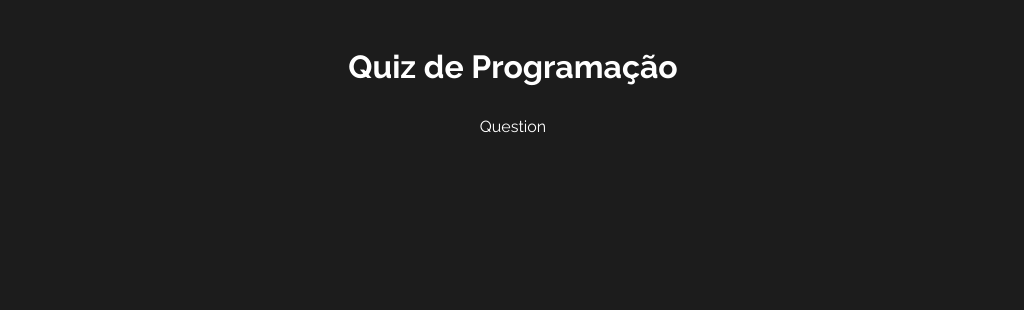
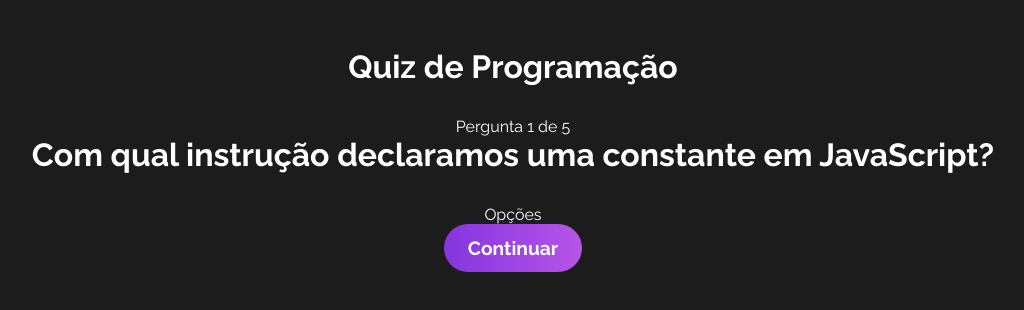
Before and after one commit to augusto0123/quiz-react, a React (Vite) app in the folder quiz/: page / in a window 1280 px wide. Both pictures are taken after a click on the button "Iniciar". Shown: the top 310 px of the page, without its empty margins (127-1151 px from the left). Built offline with nearby package versions, Linux system fonts and the light colour scheme.

Commit message:
feat: exibindo a pergunta

```diff
--- a/quiz/src/App.jsx
+++ b/quiz/src/App.jsx
@@ -1,4 +1,4 @@
-import { useState } from 'react'
+import { useEffect, useState } from 'react'
 
 import { useContext } from 'react'
 import Welcome from './components/Welcome'
@@ -10,6 +10,10 @@
 function App() {
 
   const [quizState, dispatch] = useContext(QuizContext);
+
+  useEffect(() => {
+    dispatch({type: "REORDER_QUESTIONS"})
+  },[])
 
   return (
     <>
--- a/quiz/src/components/Question.jsx
+++ b/quiz/src/components/Question.jsx
@@ -6,10 +6,17 @@
 
     const [quizState, dispatch] = useContext(QuizContext);
 
-    console.log(quizState)
+    const currentQuestion = quizState.questions[quizState.currentQuestion]
 
   return (
-    <div>Question</div>
+    <div id='question'>
+        <p>Pergunta {quizState.currentQuestion + 1} de {quizState.questions.length}</p>
+        <h1>{currentQuestion.question}</h1>
+        <div id="options-container">
+            <p>Opções</p>
+        </div>
+        <button>Continuar</button>
+    </div>
   )
 }
 
--- a/quiz/src/context/quiz.jsx
+++ b/quiz/src/context/quiz.jsx
@@ -7,6 +7,7 @@
 const initialState = {
     gameStage: STAGES[0],
     questions,
+    currentQuestion: 0,
 }
 
 const quizReducer = (state, action) => {
@@ -18,7 +19,16 @@
             return {
                 ...state,
                 gameStage: STAGES[1],
-            }
+            };
+
+        case "REORDER_QUESTIONS":
+            const reorderedQuestions = questions.sort(() => {
+                return Math.random() - 0.5;
+            });
+            return {
+                ...state,
+                questions: reorderedQuestions,
+            };
 
         default:
             return state;
```
